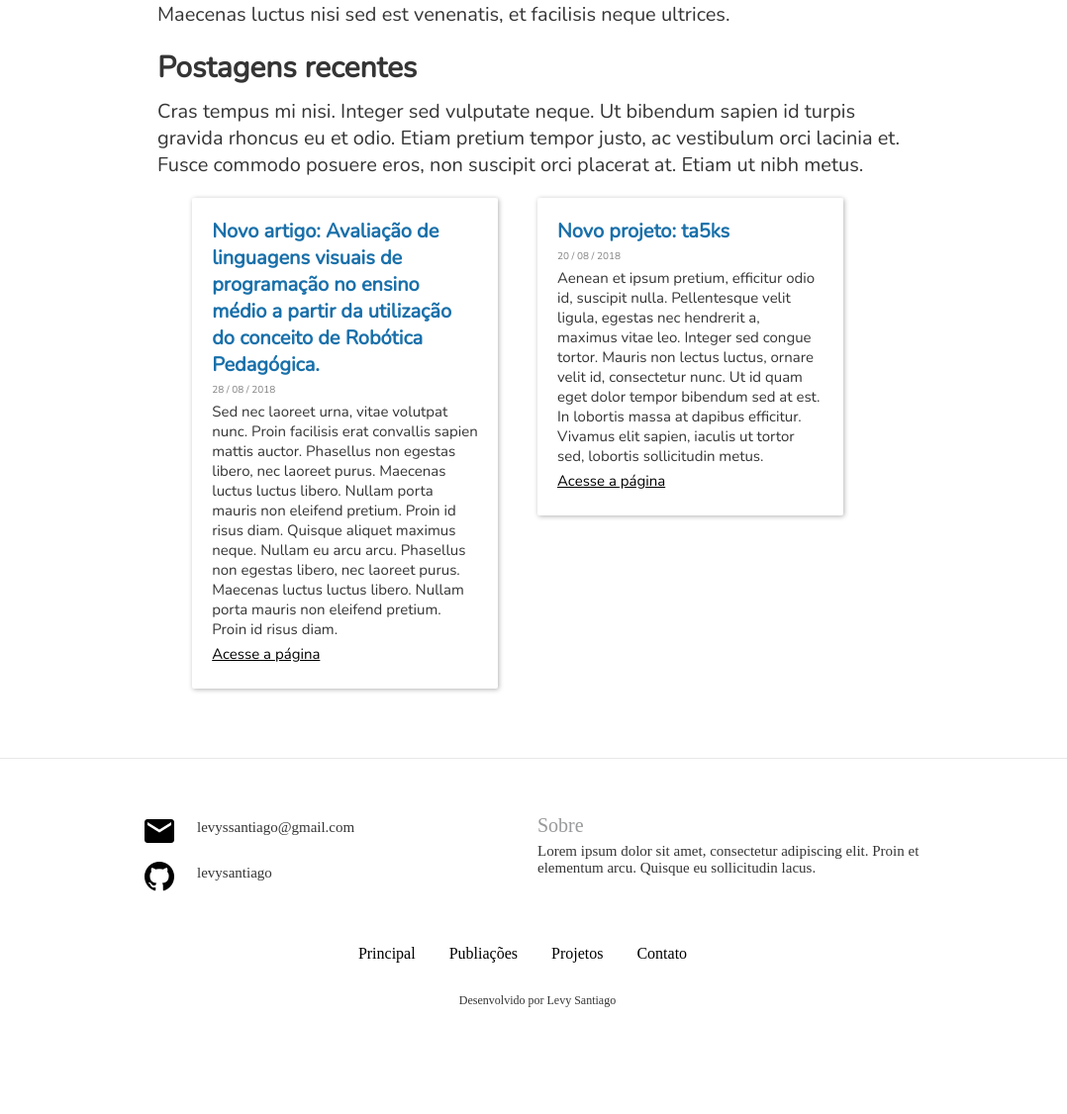
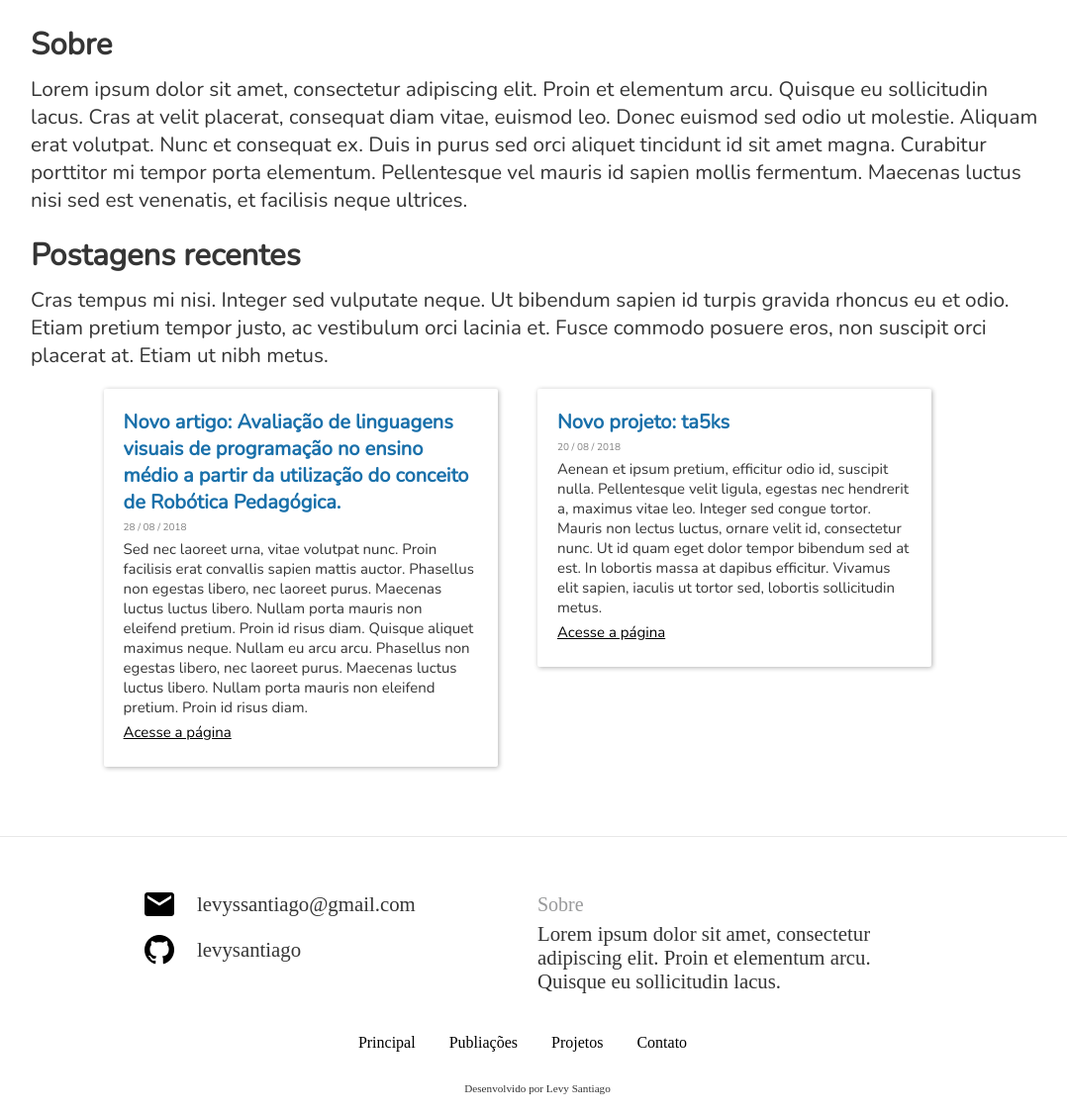
Before and after one commit to Levysantiago/Projeto-web, a PHP site: page / in a window 1280 px wide. Shown: the part 807-1933 px from the top of the page at 99% size, without its empty margins (97-1175 px from the left). Before the commit the page ends 1825 px from the top, so only its background shows below. Run offline with PHP 8.4, Linux system fonts and the light colour scheme.

Commit message:
Atualizando atividade 2

```diff
--- a/exercicio-02/index.html
+++ b/exercicio-02/index.html
@@ -12,7 +12,7 @@
 	<header class="mainHeader">
 		<nav>
 			<a href="./index.html">Principal</a>
-			<a href="./publicacoes.html">Publiações</a>
+			<a href="./publicacoes.html">Publicações</a>
 			<a href="./projetos.html">Projetos</a>
 			<!--<a href="./contato.html">Incentivo</a> -->
 			<a href="./contato.html">Contato</a>
--- a/exercicio-02/style.css
+++ b/exercicio-02/style.css
@@ -14,7 +14,7 @@ h2{
 }
 
 footer > p{
-	font-size: 12px;
+	font-size: 0.7em;
 	width: 100%;
 	text-align: center;
 	margin: 0px auto 20px auto;
@@ -36,10 +36,7 @@ footer div.flexbox > div > img{
 
 footer div.flexbox > div > p{
 	margin-top: 6px;
-}
-
-footer div.flexbox > div > p{
-	font-size: 15px;
+	font-size: 1.3em;
 }
 
 footer div.flexbox > div > p:first-child{
@@ -96,9 +93,9 @@ section{
 	background-color: white;
 	font-family: "Nunito", sans-serif;
 	position: relative;
-	font-size: 20px;
-	padding-left: 20vw;
-	padding-right: 20vw;
+	font-size: 1.3em;
+	padding-left: 10%;
+	padding-right: 10%;
 }
 
 div.flexboxItem > p{
@@ -130,7 +127,7 @@ div.flexboxItem > p > a:hover{
 	background-image: url(imgs/principal.png);
 	background-size: 100% auto;
 	background-repeat: no-repeat;
-	height: 100%;
+	height: 100vh;
 	margin-bottom: 30px;
 }
 
@@ -152,17 +149,16 @@ div.flexboxItem > p > a:hover{
 	border-radius: 2px;
 	box-shadow: 1px 1px 5px 0px rgba(0,0,0,0.30);
 	font-size: 12px;
+	width: 35%;
 }
 
-@media(min-width: 1100px){
-	.flexboxItem{
-		width: 35%;
-	}
-}
-
-@media(max-width: 1099px){
+@media(max-width: 1100px){
 	.flexboxItem{
 		width: 80%;
+	}
+
+	.mainHeader{
+		height: 50%;
 	}
 }
 
```
